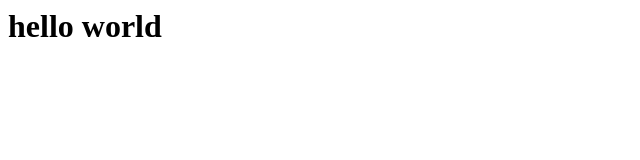
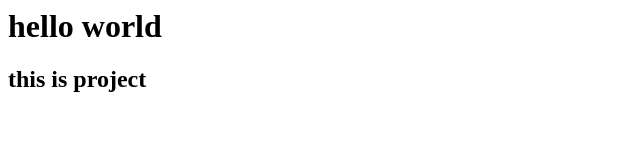
Before and after one commit to vijay-project/web1, a plain HTML site: page index.html in a window 1280 px wide. Shown: the whole page, without its empty margins (0-640 px from the left). Drawn offline with Linux system fonts and the light colour scheme.

Commit message:
first commit

```diff
--- a/index.html
+++ b/index.html
@@ -5,5 +5,6 @@ hello
 </title>
 <body>
 <h1>hello world
+<h2> this is project
 </body>
 </title>
```
